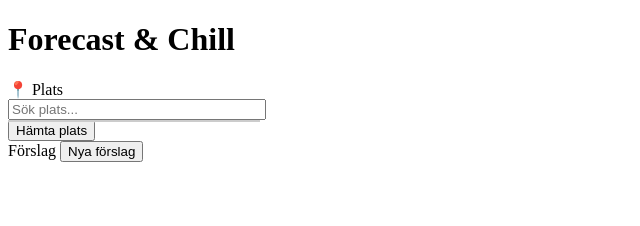
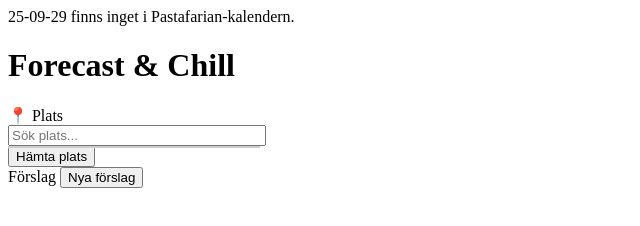
Before and after one commit to lychnellj/weather-movie-app, a plain HTML site: page index.html in a window 1280 px wide. Shown: the whole page, without its empty margins (0-640 px from the left). Drawn offline with Linux system fonts and the light colour scheme; no server answers.

Commit message:
add pastafarian calendar feature

```diff
--- a/index.html
+++ b/index.html
@@ -8,6 +8,8 @@
 	</head>
 
 	<body>
+	<div class="pasResult"></div>
+
 		<main class="container">
 			<h1>Forecast & Chill</h1>
 			<div class="locationBox">
--- a/src/script.js
+++ b/src/script.js
@@ -142,3 +142,46 @@ fetchBtn.addEventListener("click", async function () {
 document.addEventListener("DOMContentLoaded", function () {
 	getCurrentLocation();
 });
+
+
+// Pastafarian-calendar
+
+(async () => {
+  	const tz = "Europe/Stockholm",
+        date = new Date(),
+
+        // Dagens datum formaterad YYYY-MM-DD och tar bort bindestrecken. => YYYYMMDD
+        ymd = new Intl.DateTimeFormat("sv-SE", {
+          timeZone: tz,
+          year: "numeric",
+          month: "2-digit",
+          day: "2-digit",
+        }).format(date).replace(/-/g, ""),
+
+		// Hämtar feed.ics och konverterar filen till en vanlig textsträng. Tar sedan bort radbrytningarna mitt i texten så det blir lättare att söka i den.
+        txt = (await (await fetch("feed.ics")).text()).replace(/\r?\n[ \t]/g, ""),
+
+		// Letar efter alla kalenderhändelser mellan BEGIN:VEVENT och END:VEVENT. Om det inte finns några event, returneras en tom array.
+        event = txt.match(/BEGIN:VEVENT[\s\S]*?END:VEVENT/g) || [],
+
+		// Filtrera ut event som är idag. Letar efter händelsens startdatum t.ex DTSTART:20250929 och matcha med dagens datum. Om det är idag så hämtas texten efter SUMMARY t.ex SUMMARY:Double Entendre Day => Double Entendre Day
+        hits = event
+          .map(b =>
+            (b.match(/DTSTART[^:]*:(\d{8})/) || [])[1] == ymd
+              ? (b.match(/SUMMARY:(.+?)\r?\n/) || [])[1]
+              : null // Om ingen match = null
+          )
+          .filter(Boolean), // Tar bort alla null eller tomma värden. Resultatet blir en lista med dagens händelser.
+
+		// Datumformat, just nu t.ex => "25-09-29"
+        dateString = new Intl.DateTimeFormat("sv-SE", {
+          timeZone: tz,
+          year: "2-digit",
+          month: "2-digit",
+          day: "numeric",
+        }).format(date);
+
+  	document.querySelector(".pasResult").innerHTML = hits[0]
+		? `${dateString} <strong>${hits.join(", ")}</strong>`
+		: `${dateString} finns inget i Pastafarian-kalendern.`;
+})();
```
Also changed, not shown: 1 other file.
